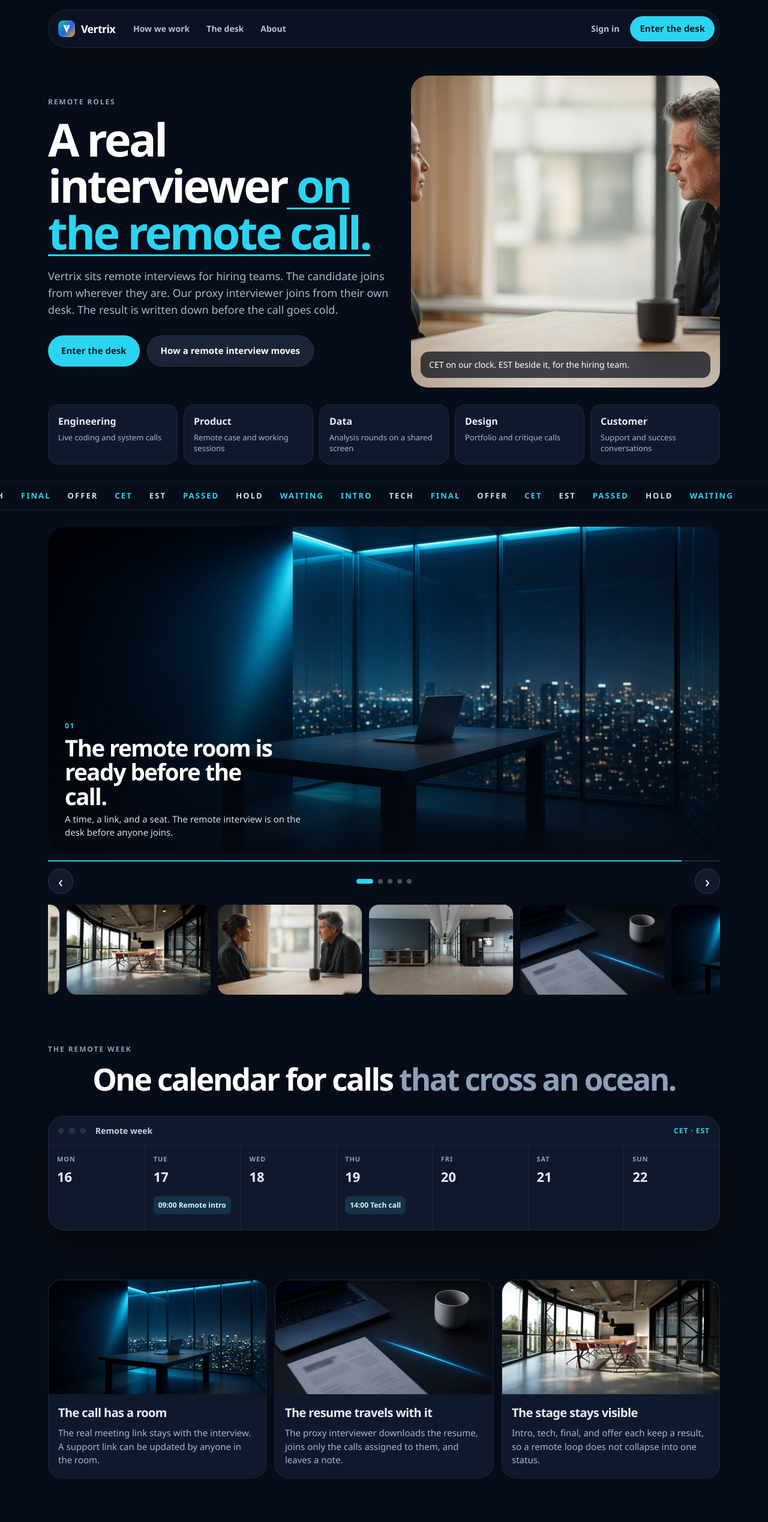
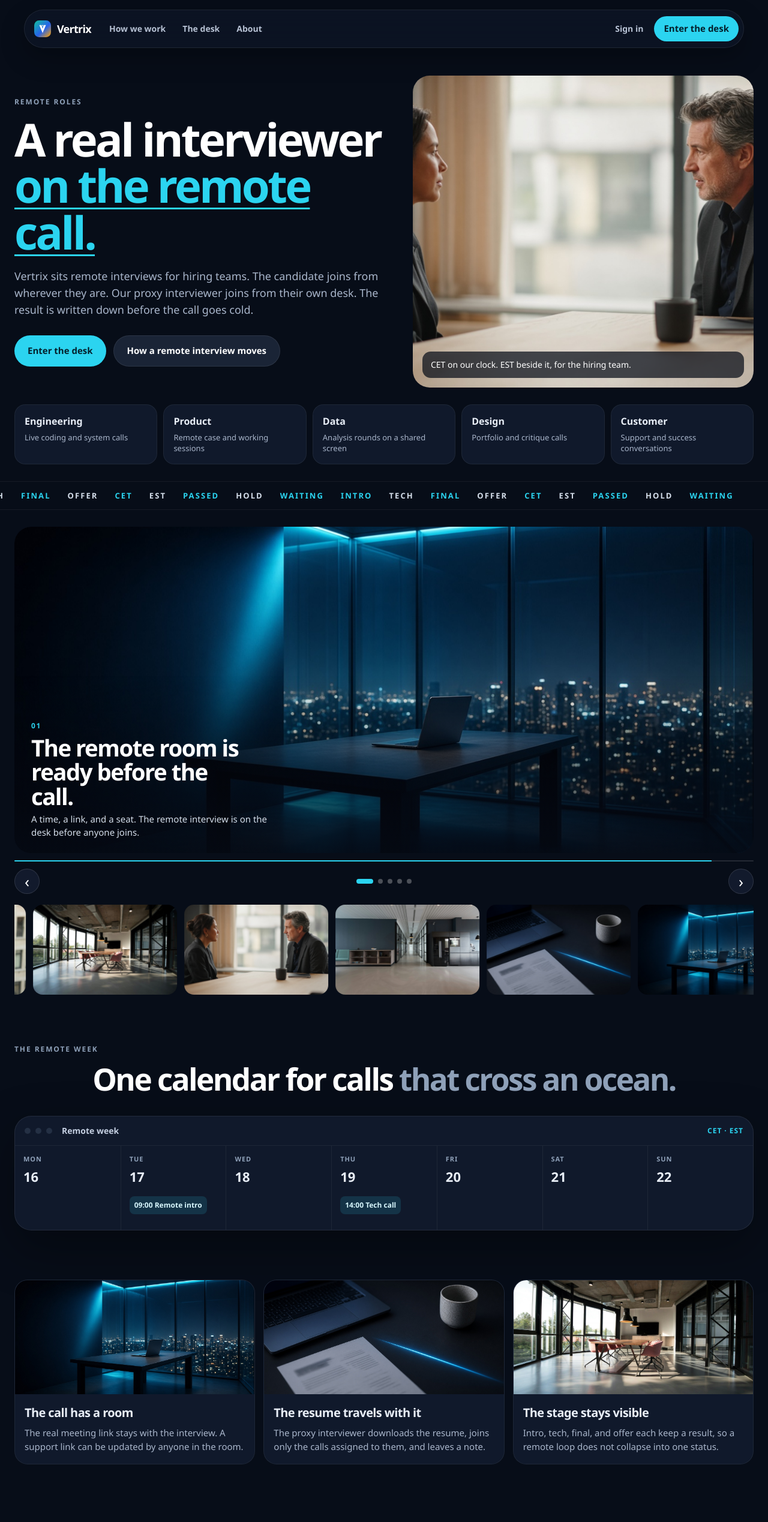
Before and after one commit to codecatalistdev/vertrix, a Next.js app: page / in a window 1280 px wide. Shown: the top 2537 px of the page at 60% size. Built offline with nearby package versions, Linux system fonts and the light colour scheme; no server answers.

Commit message:
Updated narrow design

```diff
--- a/app/globals.css
+++ b/app/globals.css
@@ -876,7 +876,7 @@ input[type='file'].input { height: auto; padding: 11px 12px; background: white;
   padding: 16px 16px 0;
 }
 .site-nav-bar {
-  width: min(1120px, 100%);
+  width: min(1560px, calc(100% - 48px));
   margin: 0 auto;
   display: flex;
   align-items: center;
@@ -984,7 +984,7 @@ input[type='file'].input { height: auto; padding: 11px 12px; background: white;
 .site-follow { padding-top: 12px; }
 .site-show.is-compact .site-slider-stage { height: 520px; min-height: 420px; }
 .site-login-split {
-  width: min(1120px, calc(100% - 40px));
+  width: min(1560px, calc(100% - 48px));
   margin: 56px auto 12px;
   display: grid;
   grid-template-columns: minmax(280px, 420px) minmax(0, 1fr);
@@ -1008,7 +1008,7 @@ input[type='file'].input { height: auto; padding: 11px 12px; background: white;
 .site-marquee span { color: #d5deea; font-size: 13px; font-weight: 800; letter-spacing: 0.16em; text-transform: uppercase; }
 .site-marquee span:nth-child(odd) { color: #2bd4f0; }
 @keyframes site-marquee { from { transform: translateX(0); } to { transform: translateX(-50%); } }
-.site-show { width: min(1120px, calc(100% - 40px)); margin: 28px auto 10px; }
+.site-show { width: min(1560px, calc(100% - 48px)); margin: 28px auto 10px; }
 .site-slider-stage {
   position: relative;
   height: min(68vh, 620px);
@@ -1083,7 +1083,7 @@ input[type='file'].input { height: auto; padding: 11px 12px; background: white;
   .site-slider-stage figure.is-on img { transform: none; }
 }
 .site-block, .site-split, .site-close, .site-stats {
-  width: min(1120px, calc(100% - 40px));
+  width: min(1560px, calc(100% - 48px));
   margin: 0 auto;
   padding: 72px 0;
 }
@@ -1214,7 +1214,7 @@ input[type='file'].input { height: auto; padding: 11px 12px; background: white;
 .site .field-label, .site .show-pass { color: #93a0b5; }
 .site-foot { border-top: 1px solid rgba(255, 255, 255, 0.06); padding: 42px 0 28px; margin-top: 20px; }
 .site-foot-grid {
-  width: min(1120px, calc(100% - 40px));
+  width: min(1560px, calc(100% - 48px));
   margin: 0 auto;
   display: grid;
   grid-template-columns: 1.4fr 1fr 1fr;
@@ -1224,7 +1224,7 @@ input[type='file'].input { height: auto; padding: 11px 12px; background: white;
 .site-foot a { display: block; color: #e8eef7; text-decoration: none; padding: 6px 0; }
 .site-foot a:hover { color: #2bd4f0; }
 .site-foot-end {
-  width: min(1120px, calc(100% - 40px));
+  width: min(1560px, calc(100% - 48px));
   margin: 28px auto 0;
   padding-top: 16px;
   border-top: 1px solid rgba(255, 255, 255, 0.06);
@@ -1262,7 +1262,7 @@ input[type='file'].input { height: auto; padding: 11px 12px; background: white;
 }
 
 .home-split {
-  width: min(1120px, calc(100% - 40px));
+  width: min(1560px, calc(100% - 48px));
   margin: 18px auto 0;
   padding-top: 28px;
   display: grid;
@@ -1310,7 +1310,7 @@ input[type='file'].input { height: auto; padding: 11px 12px; background: white;
   font-size: 14px;
 }
 .role-row {
-  width: min(1120px, calc(100% - 40px));
+  width: min(1560px, calc(100% - 48px));
   margin: 28px auto;
   display: grid;
   grid-template-columns: repeat(5, 1fr);
@@ -1326,7 +1326,7 @@ input[type='file'].input { height: auto; padding: 11px 12px; background: white;
 .role-row strong { display: block; font-size: 16px; }
 .role-row span { display: block; margin-top: 6px; color: #a9b6cb; font-size: 13px; line-height: 1.4; }
 .home-points {
-  width: min(1120px, calc(100% - 40px));
+  width: min(1560px, calc(100% - 48px));
   margin: 10px auto 20px;
   display: grid;
   grid-template-columns: repeat(3, 1fr);
@@ -1349,7 +1349,7 @@ input[type='file'].input { height: auto; padding: 11px 12px; background: white;
   text-align: left;
 }
 .page-left .site-lede { margin-left: 0; }
-.bands { width: min(1120px, calc(100% - 40px)); margin: 0 auto; }
+.bands { width: min(1560px, calc(100% - 48px)); margin: 0 auto; }
 .band {
   display: grid;
   grid-template-columns: 1.05fr 0.95fr;
@@ -1364,7 +1364,7 @@ input[type='file'].input { height: auto; padding: 11px 12px; background: white;
 .band p { margin: 0; color: #a9b6cb; font-size: 17px; line-height: 1.55; }
 .band-flip img { order: 2; }
 .bento {
-  width: min(1120px, calc(100% - 40px));
+  width: min(1560px, calc(100% - 48px));
   margin: 0 auto 20px;
   display: grid;
   grid-template-columns: 1.3fr 0.7fr;
@@ -1393,12 +1393,12 @@ input[type='file'].input { height: auto; padding: 11px 12px; background: white;
 }
 .bento-photo h2, .bento-wide h2 { color: white; }
 .bento-photo p, .bento-wide p { color: #d5deea; max-width: 52ch; }
-.record-strip { width: min(1120px, calc(100% - 40px)); margin: 10px auto 40px; text-align: left; }
+.record-strip { width: min(1560px, calc(100% - 48px)); margin: 10px auto 40px; text-align: left; }
 .record-strip h2 { margin: 0 0 8px; font-size: 28px; letter-spacing: -0.03em; }
 .record-strip ul { margin: 0; padding: 0; list-style: none; display: grid; grid-template-columns: 1fr 1fr; gap: 0 28px; }
 .record-strip li { padding: 14px 0; border-top: 1px solid rgba(255, 255, 255, 0.08); }
 .about-hero {
-  width: min(1120px, calc(100% - 40px));
+  width: min(1560px, calc(100% - 48px));
   margin: 36px auto 20px;
   display: grid;
   grid-template-columns: 0.78fr 1.22fr;
@@ -1409,7 +1409,7 @@ input[type='file'].input { height: auto; padding: 11px 12px; background: white;
 .about-hero img { width: 100%; height: 560px; object-fit: cover; border-radius: 28px; display: block; }
 .about-hero p { color: #a9b6cb; font-size: 18px; line-height: 1.55; }
 .about-columns {
-  width: min(1120px, calc(100% - 40px));
+  width: min(1560px, calc(100% - 48px));
   margin: 10px auto 48px;
   display: grid;
   grid-template-columns: repeat(3, 1fr);
```
